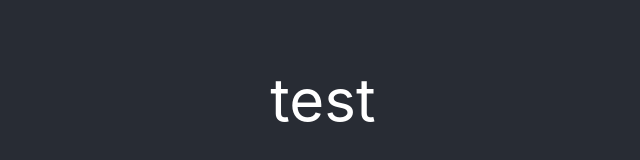
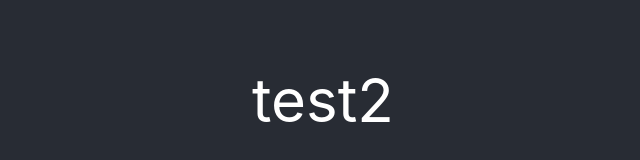
Before and after one commit to Alikha-12/alikha-app, a React (Create React App) app: page / in a window 1280 px wide. Shown: the part 300-460 px from the top of the page, without its empty margins (317-957 px from the left). Built offline with nearby package versions, Linux system fonts and the light colour scheme.

Commit message:
change test

```diff
--- a/src/App.js
+++ b/src/App.js
@@ -5,7 +5,7 @@ function App() {
   return (
     <div className="App">
       <header className="App-header">
-        <h1 className=" text-6xl hover:text-3xl">test</h1>
+        <h1 className=" text-6xl hover:text-3xl">test2</h1>
       </header>
     </div>
   );
```
